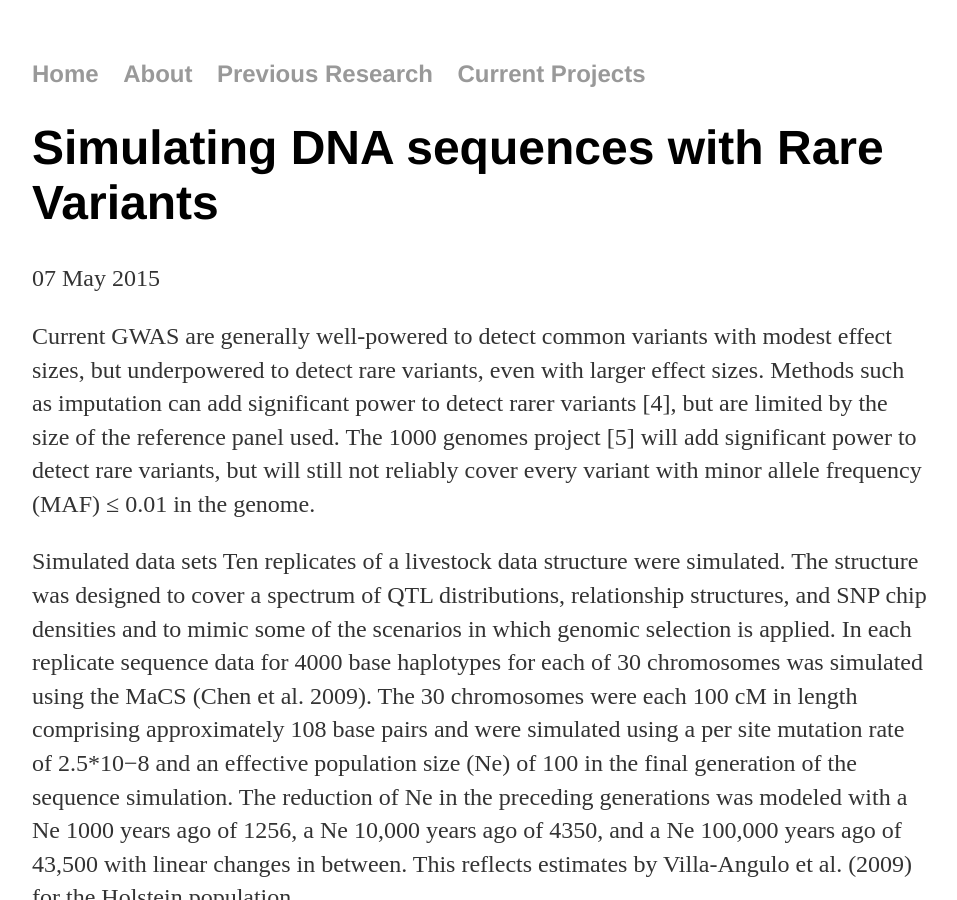
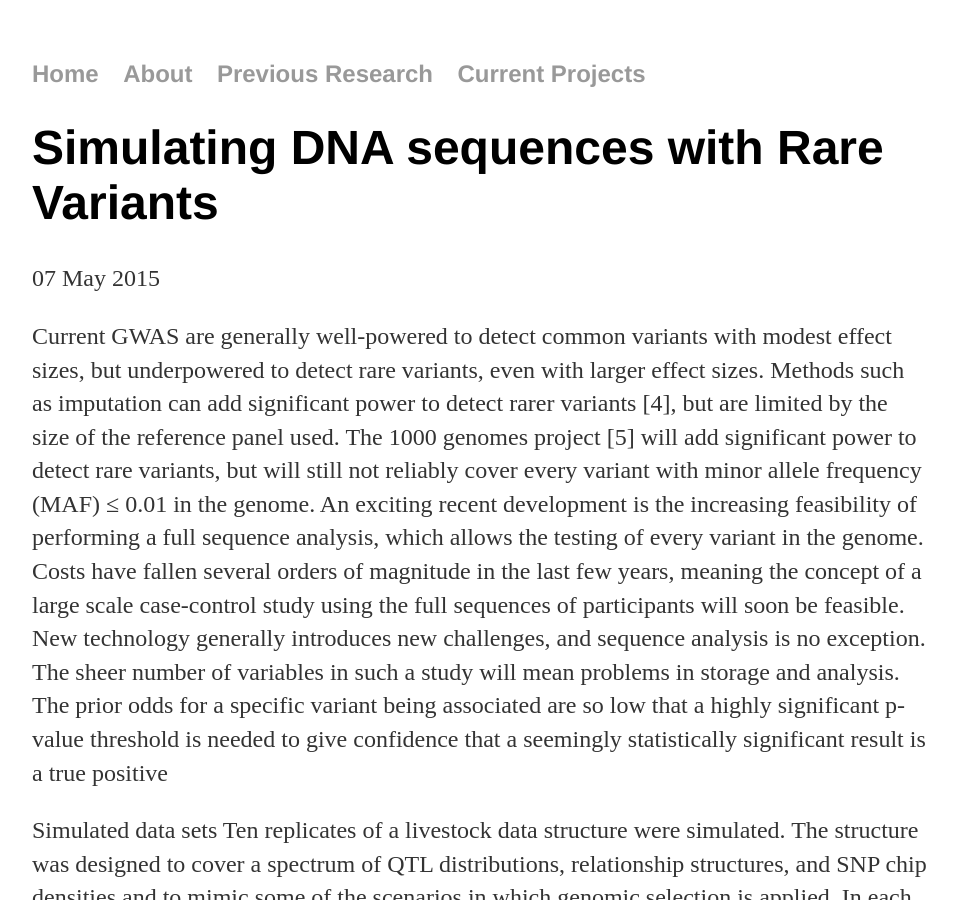
Before and after one commit to lybird300/lybird300.github.io, a Jekyll site: the page built from _posts/2015-05-07-simulate-gwas-data.md, in a window 1280 px wide and 900 px high. Shown: the whole window, without its empty margins (160-1117 px from the left). Built offline with Jekyll 4.4.1, drawn with Linux system fonts in a browser that asks for light colours.

Commit message:
Update 2015-05-07-simulate-gwas-data.md

```diff
--- a/_posts/2015-05-07-simulate-gwas-data.md
+++ b/_posts/2015-05-07-simulate-gwas-data.md
@@ -3,14 +3,7 @@ layout: post
 title: "Simulating DNA sequences with Rare Variants"
 date: 2015-05-07
 ---
-Current GWAS are generally well-powered to detect
-common variants with modest effect sizes, but underpowered
-to detect rare variants, even with larger effect sizes. Methods such as imputation can add significant
-power to detect rarer variants [4], but are limited by the
-size of the reference panel used. The 1000 genomes project
-[5] will add significant power to detect rare variants,
-but will still not reliably cover every variant with minor
-allele frequency (MAF) ≤ 0.01 in the genome.
+Current GWAS are generally well-powered to detect common variants with modest effect sizes, but underpowered to detect rare variants, even with larger effect sizes. Methods such as imputation can add significant power to detect rarer variants [4], but are limited by the size of the reference panel used. The 1000 genomes project [5] will add significant power to detect rare variants, but will still not reliably cover every variant with minor allele frequency (MAF) ≤ 0.01 in the genome. An exciting recent development is the increasing feasibility of performing a full sequence analysis, which allows the testing of every variant in the genome. Costs have fallen several orders of magnitude in the last few years, meaning the concept of a large scale case-control study using the full sequences of participants will soon be feasible. New technology generally introduces new challenges, and sequence analysis is no exception. The sheer number of variables in such a study will mean problems in storage and analysis. The prior odds for a specific variant being associated are so low that a highly significant p-value threshold is needed to give confidence that a seemingly statistically significant result is a true positive
 
 
 Simulated data sets
```
